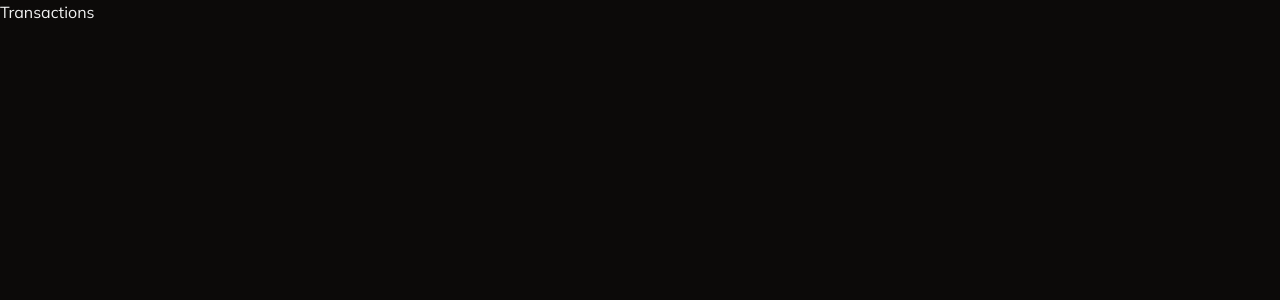
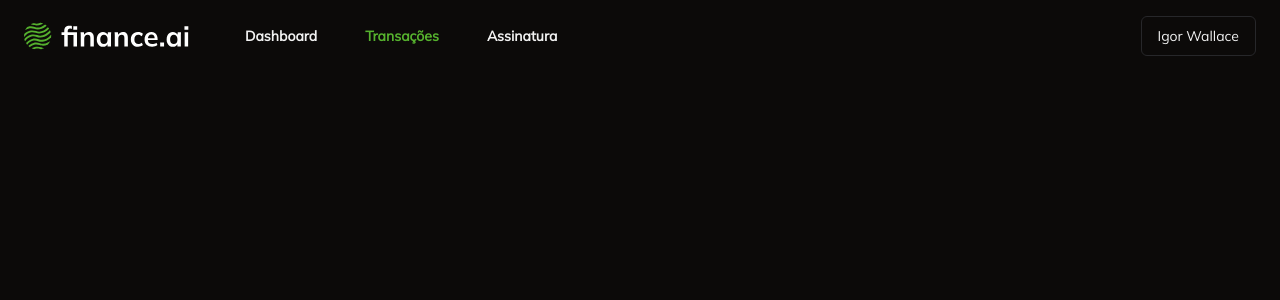
Before and after one commit to Igorwalace/financia.ia-fsw, a Next.js app: page /app/transactions in a window 1280 px wide. Shown: the top 300 px of the page. Built offline with nearby package versions, Linux system fonts and the light colour scheme.

Commit message:
feat: add header pages header

```diff
--- a/app/app/signature/page.tsx
+++ b/app/app/signature/page.tsx
@@ -1,7 +1,9 @@
+import Header from "../header";
+
 const Signature = () => {
     return (
         <>
-            <h1>Signature</h1>
+            <Header />
         </>
     );
 }
--- a/app/app/transactions/page.tsx
+++ b/app/app/transactions/page.tsx
@@ -1,7 +1,9 @@
+import Header from "../header";
+
 const Transactions = () => {
     return (
         <>
-            <h1>Transactions</h1>
+            <Header />
         </>
     );
 }
```
